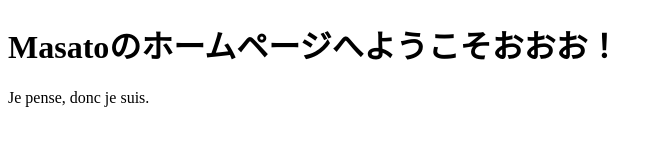
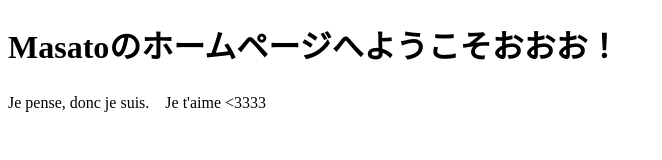
Before and after one commit to masatoona/my_website, a plain HTML site: page index.html in a window 1280 px wide. Shown: the whole page, without its empty margins (0-662 px from the left). Drawn offline with Linux system fonts and the light colour scheme.

Commit message:
Update index.html

```diff
--- a/index.html
+++ b/index.html
@@ -6,6 +6,6 @@
 </head>
 <body>
     <h1>Masatoのホームページへようこそおおお！</h1>
-    <p>Je pense, donc je suis.</p>
+    <p>Je pense, donc je suis.　Je t'aime <3333</p>
 </body>
 </html>
```
